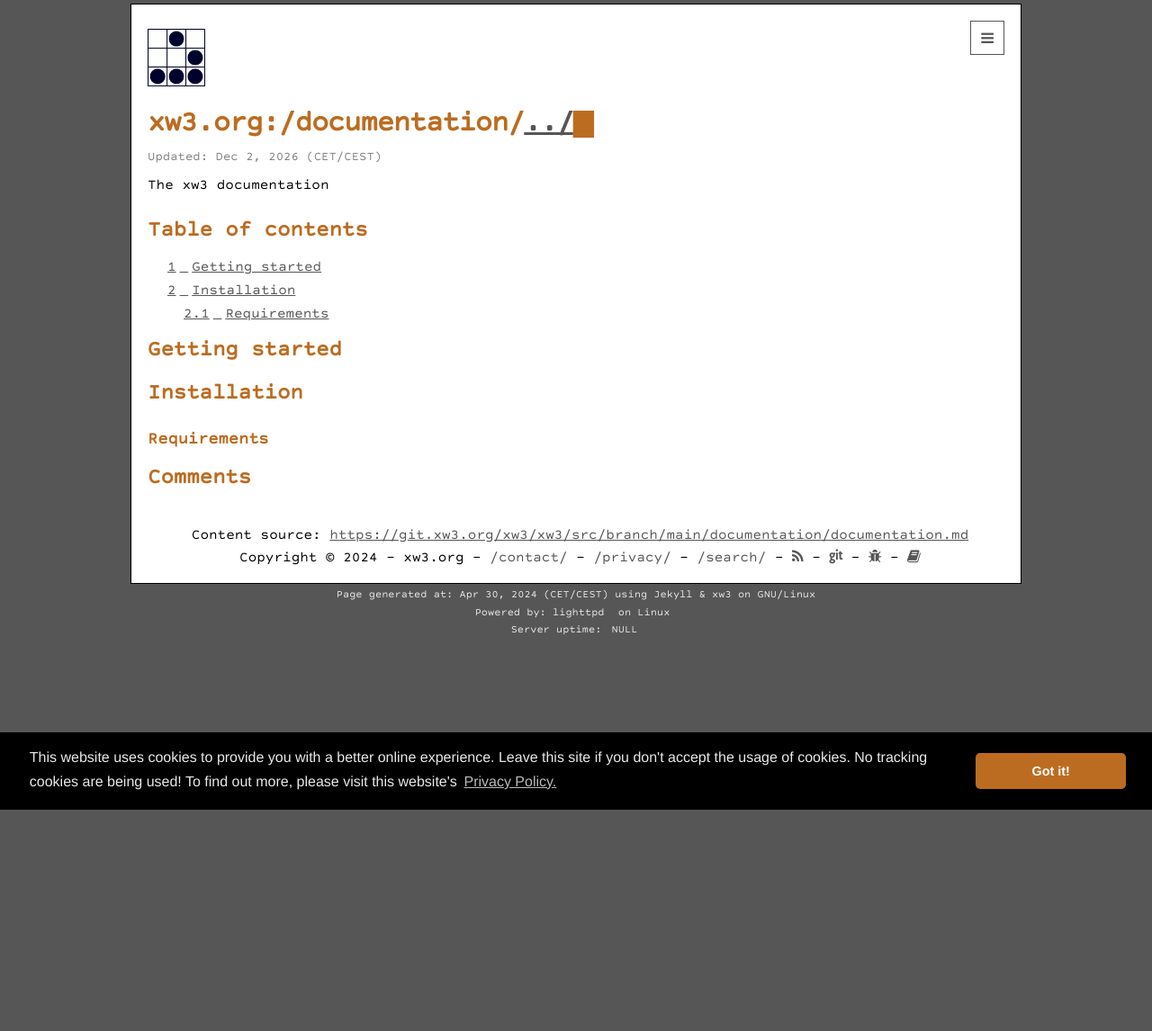
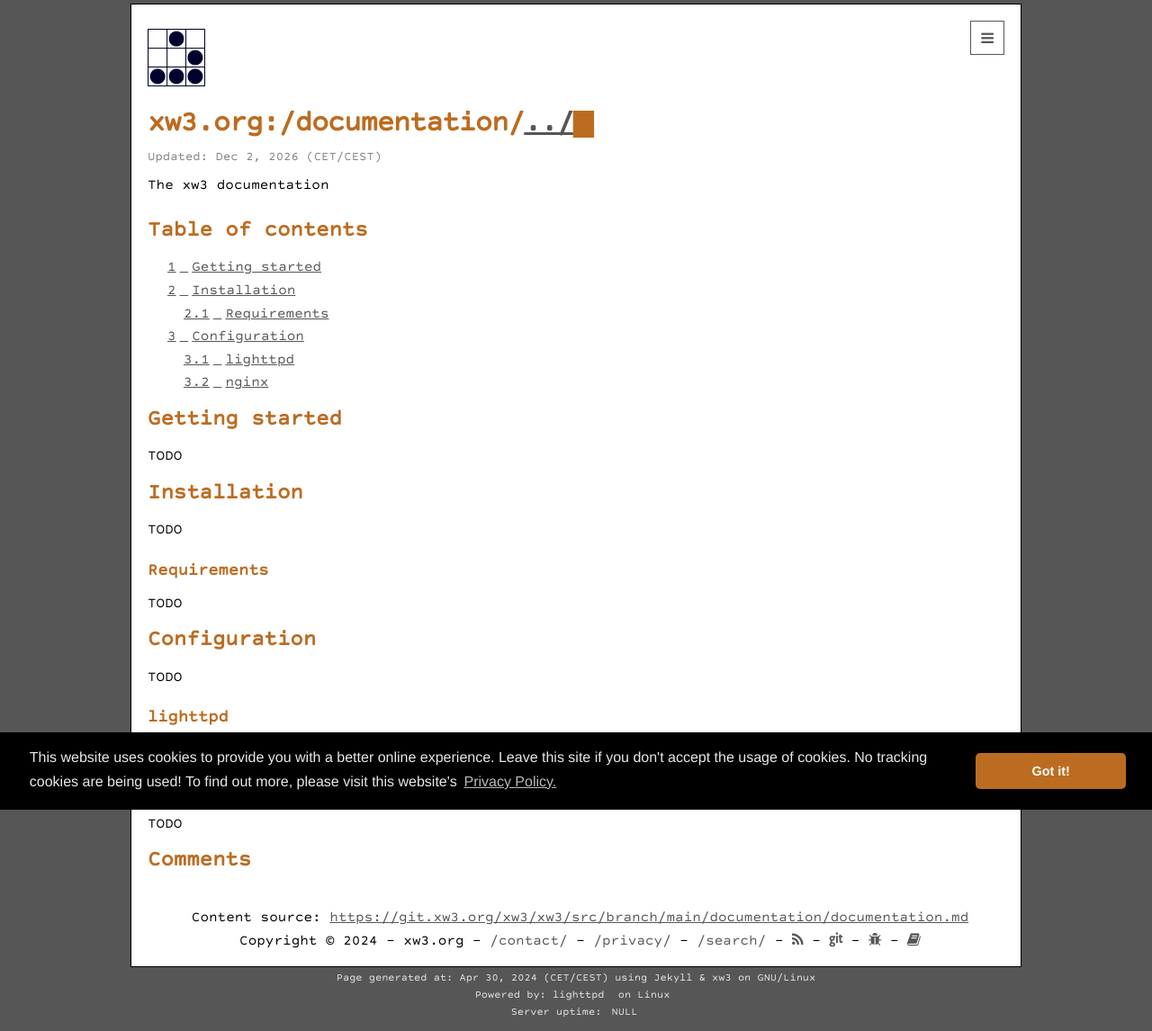
Before and after one commit to hanez/xw3, a Jekyll site: the page built from documentation/documentation.md, in a window 1280 px wide. Shown: the whole page at 90% size. Built offline with Jekyll 4.4.1, drawn with Linux system fonts in a browser that asks for light colours; comment, search, counter and statistics services are not loaded; before the commit the page ends 900 px from its top, so only the background shows below that.

Commit message:
Added some stubs to documentation.

```diff
--- a/documentation/documentation.md
+++ b/documentation/documentation.md
@@ -9,6 +9,24 @@ permalink: /documentation/
 
 ## Getting started
 
+TODO
+
 ## Installation
 
+TODO
+
 ### Requirements
+
+TODO
+
+## Configuration
+
+TODO
+
+### lighttpd
+
+TODO
+
+### nginx
+
+TODO
```
